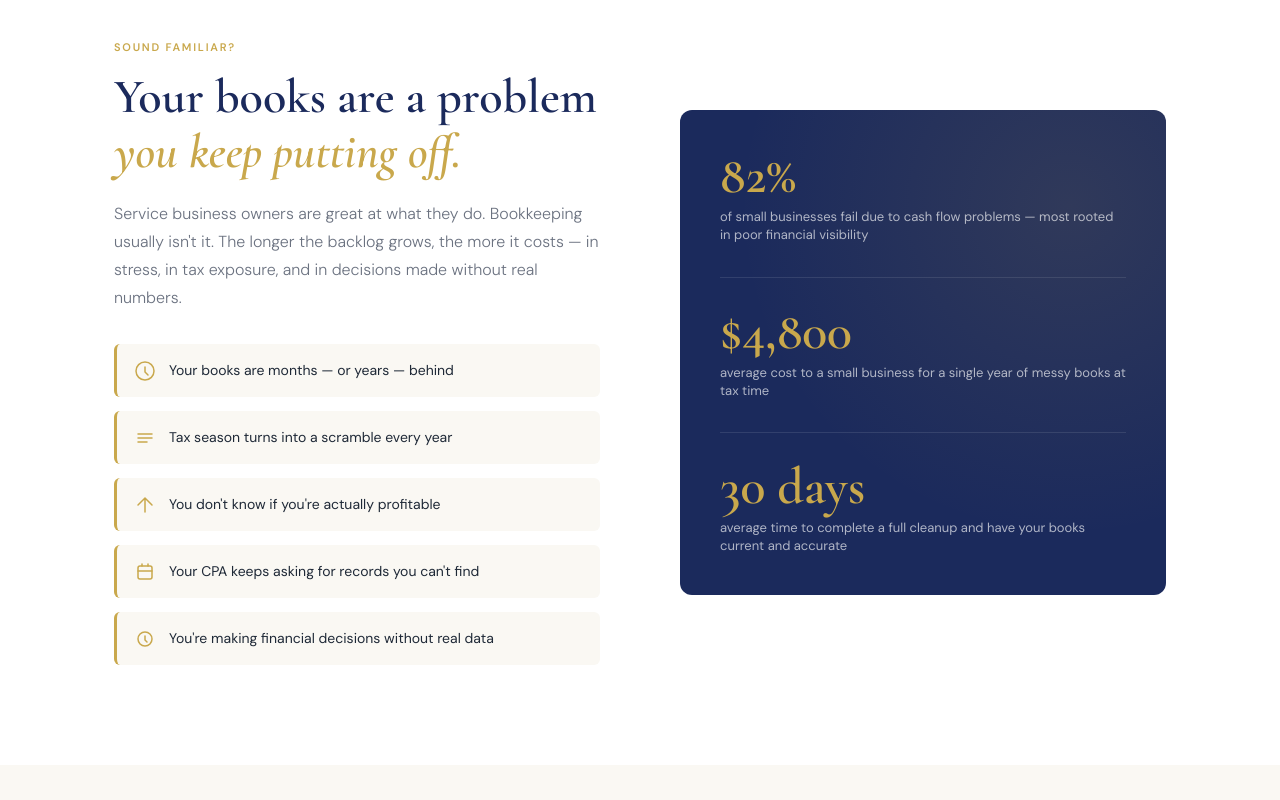
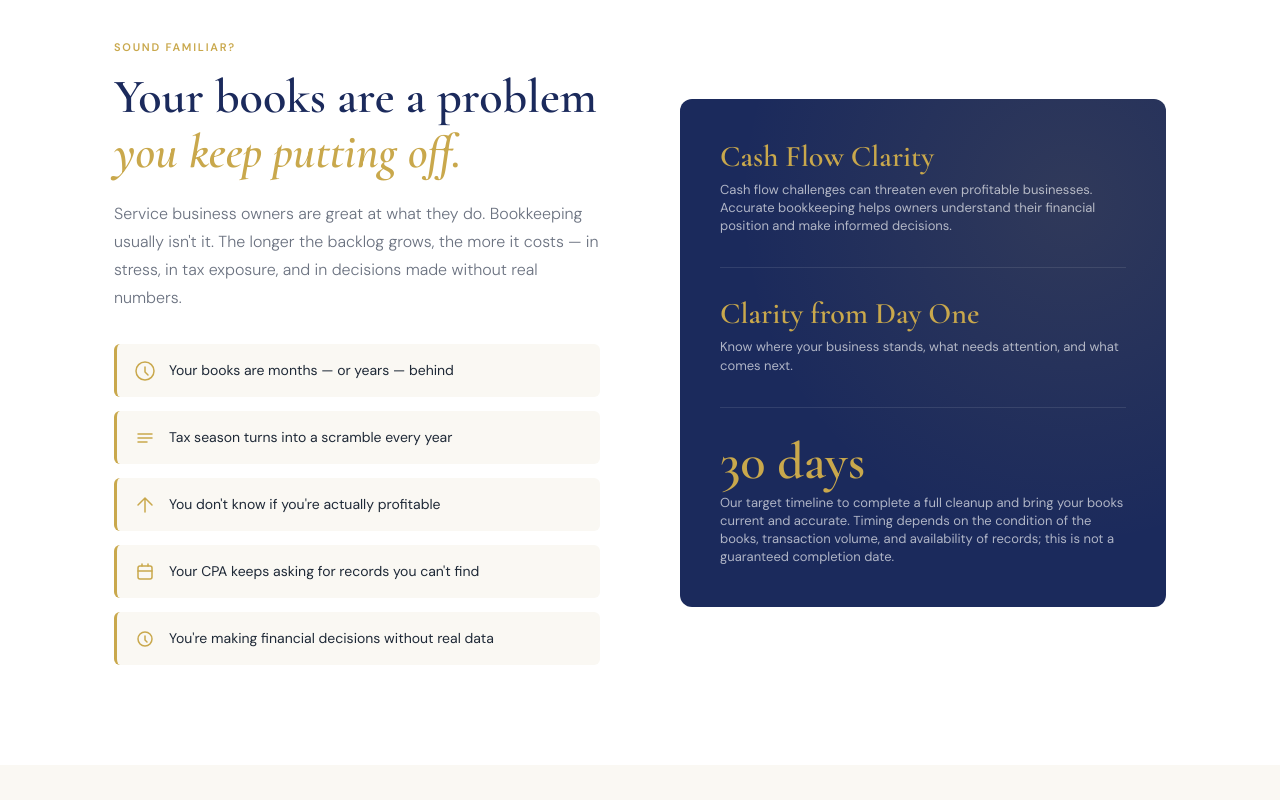
Before and after one commit to jb24000/summit-business-services, a plain HTML site: page index.html in a window 1280 px wide. Shown: the part 860-1660 px from the top of the page. Drawn offline with nearby package versions, Linux system fonts and the light colour scheme.

Commit message:
Correct unsupported claims and clarify cleanup service messaging (#1)

```diff
--- a/index.html
+++ b/index.html
@@ -329,18 +329,18 @@ a{text-decoration:none;color:inherit}
       <div class="pain-visual fade-up d2">
         <div class="pain-visual-bg"></div>
         <div class="pain-stat">
-          <div class="pain-stat-num">82%</div>
-          <div class="pain-stat-label">of small businesses fail due to cash flow problems — most rooted in poor financial visibility</div>
+          <div class="pain-stat-num" style="font-size:30px;line-height:1.2">Cash Flow Clarity</div>
+          <div class="pain-stat-label">Cash flow challenges can threaten even profitable businesses. Accurate bookkeeping helps owners understand their financial position and make informed decisions.</div>
         </div>
         <div class="pain-divider"></div>
         <div class="pain-stat">
-          <div class="pain-stat-num">$4,800</div>
-          <div class="pain-stat-label">average cost to a small business for a single year of messy books at tax time</div>
+          <div class="pain-stat-num" style="font-size:30px;line-height:1.2">Clarity from Day One</div>
+          <div class="pain-stat-label">Know where your business stands, what needs attention, and what comes next.</div>
         </div>
         <div class="pain-divider"></div>
         <div class="pain-stat">
           <div class="pain-stat-num">30 days</div>
-          <div class="pain-stat-label">average time to complete a full cleanup and have your books current and accurate</div>
+          <div class="pain-stat-label">Our target timeline to complete a full cleanup and bring your books current and accurate. Timing depends on the condition of the books, transaction volume, and availability of records; this is not a guaranteed completion date.</div>
         </div>
       </div>
     </div>
@@ -478,6 +478,7 @@ a{text-decoration:none;color:inherit}
           </a>
         </div>
       </div>
+      <p style="text-align:center;margin-top:20px;font-size:13px;color:rgba(255,255,255,.7);line-height:1.6">Every cleanup ends with a clear path to monthly service — no obligation to continue.</p>
     </div>
 
     <p class="services-note fade-up">Not sure where you fall? Book a discovery call — we'll scope it and quote you before any work begins.</p>
```
